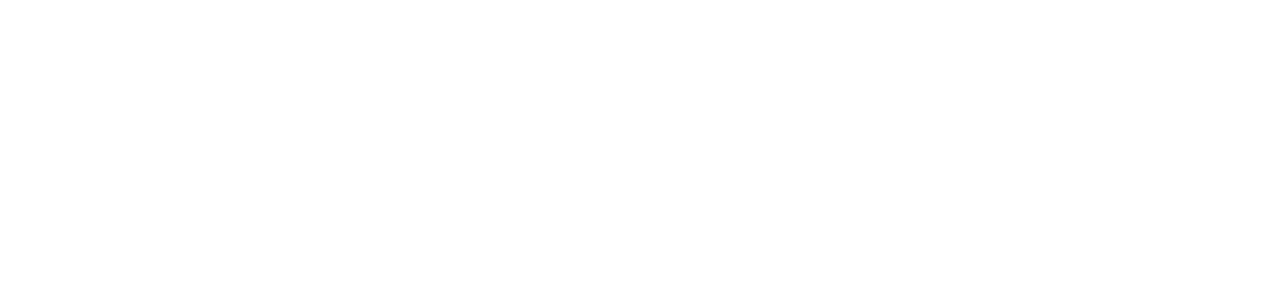
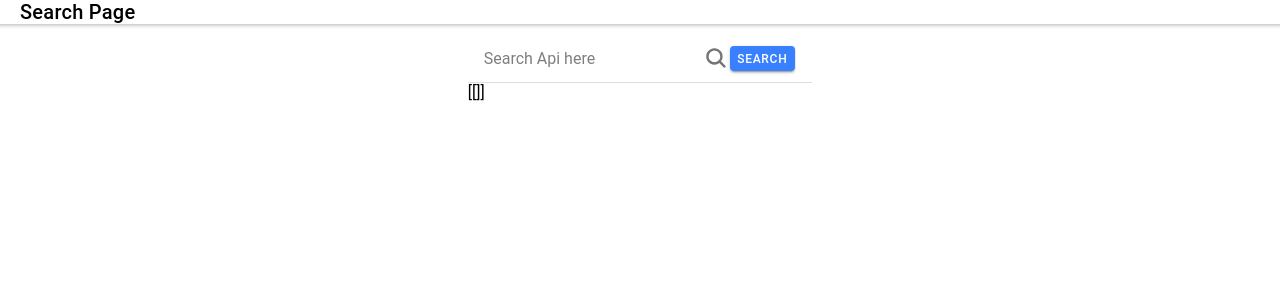
Before and after one commit to andgo-edu/quran-search-ionic6-react-type-script, a React (Create React App) app: page /search in a window 1280 px wide. Shown: the top 300 px of the page. Built offline with nearby package versions, Linux system fonts and the light colour scheme.

Commit message:
first commit

```diff
--- a/src/App.tsx
+++ b/src/App.tsx
@@ -1,7 +1,6 @@
 import { Redirect, Route } from 'react-router-dom';
 import { IonApp, IonRouterOutlet, setupIonicReact } from '@ionic/react';
 import { IonReactRouter } from '@ionic/react-router';
-import Home from './pages/Home';
 
 /* Core CSS required for Ionic components to work properly */
 import '@ionic/react/css/core.css';
@@ -21,6 +20,7 @@ import '@ionic/react/css/display.css';
 
 /* Theme variables */
 import './theme/variables.css';
+import Search from './pages/Search';
 
 setupIonicReact();
 
@@ -28,11 +28,11 @@ const App: React.FC = () => (
   <IonApp>
     <IonReactRouter>
       <IonRouterOutlet>
-        <Route exact path="/home">
-          <Home />
+        <Route exact path="/search">
+        <Search/>
         </Route>
         <Route exact path="/">
-          <Redirect to="/home" />
+          <Redirect to="/search" />
         </Route>
       </IonRouterOutlet>
     </IonReactRouter>
--- a/src/pages/Home.tsx
+++ /dev/null
@@ -1,25 +0,0 @@
-import { IonContent, IonHeader, IonPage, IonTitle, IonToolbar } from '@ionic/react';
-import ExploreContainer from '../components/ExploreContainer';
-import './Home.css';
-
-const Home: React.FC = () => {
-  return (
-    <IonPage>
-      <IonHeader>
-        <IonToolbar>
-          <IonTitle>Blank</IonTitle>
-        </IonToolbar>
-      </IonHeader>
-      <IonContent fullscreen>
-        <IonHeader collapse="condense">
-          <IonToolbar>
-            <IonTitle size="large">Blank</IonTitle>
-          </IonToolbar>
-        </IonHeader>
-        <ExploreContainer />
-      </IonContent>
-    </IonPage>
-  );
-};
-
-export default Home;
--- /dev/null
+++ b/src/pages/Search.tsx
@@ -0,0 +1,135 @@
+import {
+  IonButton,
+  IonCol,
+  IonGrid,
+  IonHeader,
+  IonIcon,
+  IonInput,
+  IonItem,
+  IonPage,
+  IonRow,
+  IonText,
+  IonTitle,
+} from "@ionic/react";
+import React, { useEffect } from "react";
+import "./Search.css";
+import { useState } from "react";
+import { search } from "ionicons/icons";
+import { url } from "inspector";
+
+const Search = () => {
+
+const [ userinput, setUserinput ] = useState([]);
+//
+const [datasearched, setDatasearched] = useState([]);
+
+
+
+
+
+useEffect(()=>{
+  //debug userinput
+  console.log(userinput);
+})
+
+
+
+
+
+//debug
+//console.log(setUserinput);
+
+
+
+
+
+
+
+const searchApi= () =>{
+postSearchedAPIData().then((data)=>{
+  setDatasearched(data);
+
+const stringifiedData = JSON.stringify(data);
+console.log(stringifiedData);
+
+})
+    console.log("api searched");
+
+
+
+
+  }
+
+
+const stringDataDisplay = JSON.stringify([datasearched]);
+
+
+
+  /** Button Search  */
+
+
+  //1 async arrow function do a fetch request or a get request from the api
+  //2 await
+  //3 Pass the object from api as Stringied JSON to show the results
+
+  // 4 Add function to onclick in button
+  //searchapi [x]
+  //display the data []
+
+
+
+
+
+
+
+async function postSearchedAPIData(
+  url = `https://api.alquran.cloud/v1/search/${userinput}/all/en`
+ ) {
+  const response = await fetch(url, {
+    method: "GET",
+  });
+  return response.json();
+}
+
+
+
+
+
+
+
+  return (
+    <IonPage>
+      <IonHeader>
+        <IonTitle>Search Page</IonTitle>
+      </IonHeader>
+
+      <IonGrid>
+        <IonRow>
+          <IonCol size="12">
+            <IonItem>
+              <IonInput
+              placeholder="Search Api here"
+              onIonChange={(event:any)=> setUserinput(event.target.value!)}
+              />
+              <IonIcon icon={search} />
+
+            <IonButton
+            onClick={searchApi}
+            >
+              Search
+            </IonButton>
+            </IonItem>
+<IonText>
+  {[stringDataDisplay]}
+</IonText>
+
+
+
+          </IonCol>
+        </IonRow>
+      </IonGrid>
+    </IonPage>
+  );
+};
+
+export default Search;
```
Also changed, not shown: src/pages/Home.css (deleted), src/pages/Search.css (added).
